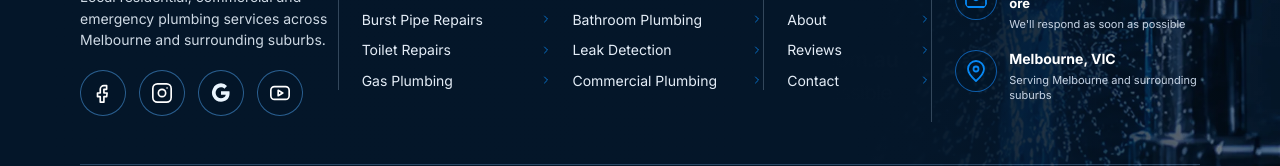
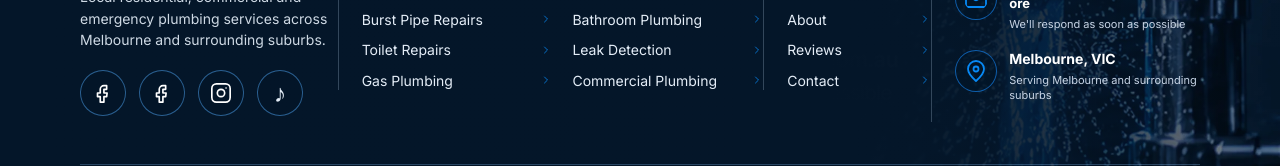
Before and after one commit to andy02M/grade-a-plumbing, a Next.js app: page / in a window 1280 px wide. Shown: the part 6260-6426 px from the top of the page. Built offline with nearby package versions, Linux system fonts and the light colour scheme.

Commit message:
Update website social links
Replace footer social placeholders with the supplied Facebook profiles, Instagram profile and TikTok account.

Co-authored-by: Manus <dev-agent@manus.ai>

```diff
--- a/components/manus/components.tsx
+++ b/components/manus/components.tsx
@@ -287,39 +287,42 @@ export function Footer() {
               across Melbourne and surrounding suburbs.
             </p>
             <div className="premium-social" aria-label="Social media profiles">
-              <span
+              <a
                 className="premium-social-icon"
-                role="img"
-                aria-label="Facebook"
+                href="https://www.facebook.com/profile.php?id=61594890159299"
+                target="_blank"
+                rel="noopener noreferrer"
+                aria-label="Grade A Plumbing on Facebook"
               >
                 <img src={icon("facebook")} alt="" />
-              </span>
-              <span
+              </a>
+              <a
                 className="premium-social-icon"
-                role="img"
-                aria-label="Instagram"
+                href="https://www.facebook.com/profile.php?id=61589874502109"
+                target="_blank"
+                rel="noopener noreferrer"
+                aria-label="Grade A Plumbing Facebook profile"
+              >
+                <img src={icon("facebook")} alt="" />
+              </a>
+              <a
+                className="premium-social-icon"
+                href="https://www.instagram.com/gradea.plumbing/"
+                target="_blank"
+                rel="noopener noreferrer"
+                aria-label="Grade A Plumbing on Instagram"
               >
                 <img src={icon("instagram")} alt="" />
-              </span>
-              <span
-                className="premium-social-icon premium-social-google"
-                role="img"
-                aria-label="Google"
+              </a>
+              <a
+                className="premium-social-icon premium-social-tiktok"
+                href="https://www.tiktok.com/@gradeaplumbing"
+                target="_blank"
+                rel="noopener noreferrer"
+                aria-label="Grade A Plumbing on TikTok"
               >
-                <svg viewBox="0 0 24 24" aria-hidden="true">
-                  <path
-                    fill="currentColor"
-                    d="M21.35 12.2c0-.7-.06-1.36-.18-2H12v3.8h5.24a4.5 4.5 0 0 1-1.94 2.95v2.46h3.15c1.85-1.7 2.9-4.2 2.9-7.21ZM12 21.6c2.64 0 4.86-.88 6.48-2.39l-3.15-2.46c-.88.59-2 .94-3.33.94-2.56 0-4.73-1.73-5.51-4.06H3.23v2.53A9.8 9.8 0 0 0 12 21.6ZM6.49 13.63a5.9 5.9 0 0 1 0-3.76V7.34H3.23a9.6 9.6 0 0 0 0 8.82l3.26-2.53ZM12 5.8c1.44 0 2.73.5 3.75 1.49l2.8-2.8A9.4 9.4 0 0 0 12 1.4a9.8 9.8 0 0 0-8.77 5.94l3.26 2.53C7.27 7.53 9.44 5.8 12 5.8Z"
-                  />
-                </svg>
-              </span>
-              <span
-                className="premium-social-icon"
-                role="img"
-                aria-label="YouTube"
-              >
-                <img src={icon("youtube")} alt="" />
-              </span>
+                <span aria-hidden="true">♪</span>
+              </a>
             </div>
           </section>
           <nav className="premium-footer-services" aria-label="Footer services">
--- a/components/manus/styles.css
+++ b/components/manus/styles.css
@@ -351,6 +351,7 @@ legend { color: #283a4e; font-size: 12px; font-weight: 700; padding: 0 0 6px; }
 .premium-social-icon { width: 46px; height: 46px; display: inline-flex; align-items: center; justify-content: center; border: 1px solid rgba(76,157,231,.55); border-radius: 50%; color: #eaf5ff; background: rgba(3,21,40,.24); }
 .premium-social-icon img, .premium-social-icon svg { width: 22px; height: 22px; display: block; object-fit: contain; }
 .premium-social-icon img { filter: brightness(0) invert(1); }
+.premium-social-tiktok span { font-size: 25px; line-height: 1; }
 .premium-social-google { font-family: Arial,sans-serif; font-size: 25px; font-weight: 700; }
 .premium-footer h2 { margin: 0 0 18px; color: #f8fbff; font-family: var(--font-display); font-size: 19px; font-weight: 800; letter-spacing: .04em; line-height: 1; text-transform: uppercase; }
 .premium-footer h2::after { content: ''; display: block; width: 30px; height: 3px; margin-top: 9px; background: #0789f5; }
```
